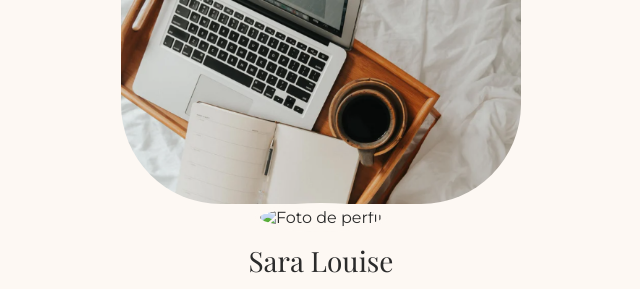
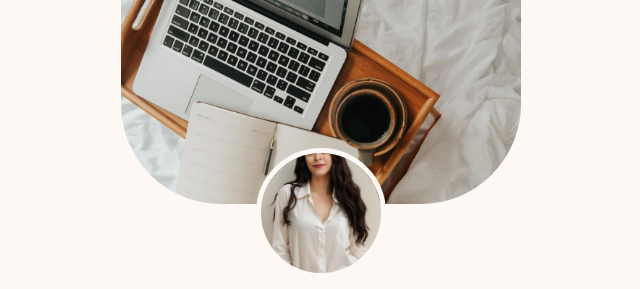
Before and after one commit to louisesarahnew001/BioLink, a plain HTML site: page index.html in a window 1280 px wide. Shown: the top 289 px of the page, without its empty margins (319-959 px from the left). Drawn offline with nearby package versions, Linux system fonts and the light colour scheme; a web font is replaced by a local one.

Commit message:
Update index.html

```diff
--- a/index.html
+++ b/index.html
@@ -13,7 +13,7 @@
     </div>
 
     <div class="profile-pic">
-      <img src="img/perfil.jpg" alt="Foto de perfil" />
+      <img src="perfil.jpg" alt="Foto de perfil" />
     </div>
 
     <h1 class="nome">Sara Louise</h1>
```
